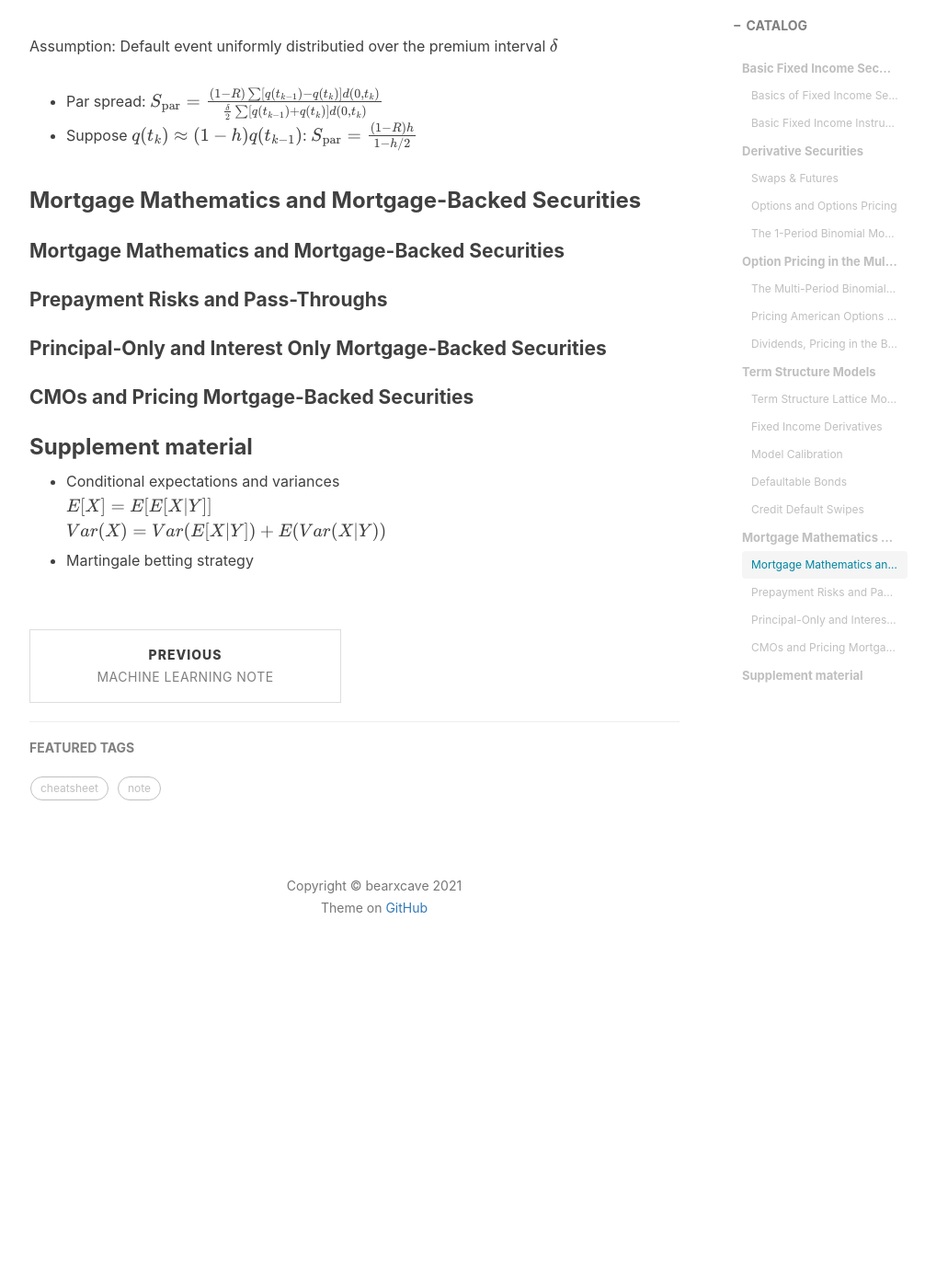
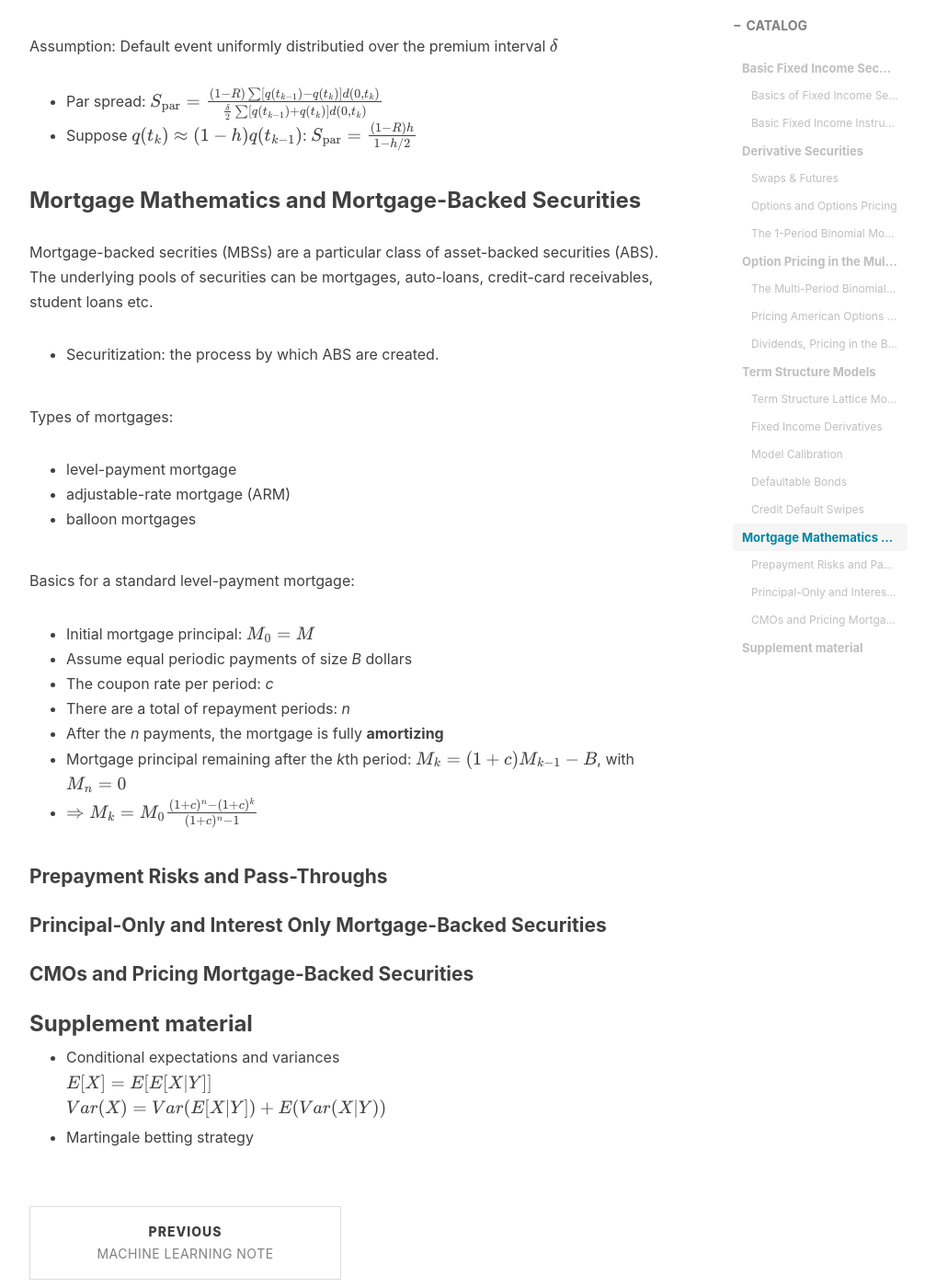
Before and after one commit to Bearxcave/Bearxcave.github.io, a Jekyll site: the page built from _posts/2021-03-12-cheatsheet-FE&RM-I.md, in a window 1280 px wide and 1400 px high, scrolled down 4605 px. Shown: the whole window at 92% size, without its empty margins (233-1239 px from the left). Built offline with Jekyll 4.4.1, drawn with Linux system fonts in a browser that asks for light colours; nearby versions of some CDN libraries; formulas are drawn with MathJax 3; comment, search, counter and statistics services are not loaded; before the commit the page ends 5669 px from its top, so only the background shows below that.

Commit message:
Update 2021-03-12-cheatsheet-FE&RM-I.md

```diff
--- a/_posts/2021-03-12-cheatsheet-FE&RM-I.md
+++ b/_posts/2021-03-12-cheatsheet-FE&RM-I.md
@@ -152,7 +152,22 @@ Assumption: Default event uniformly distributied over the premium interval $\del
 
 ### Mortgage Mathematics and Mortgage-Backed Securities
 
-#### Mortgage Mathematics and Mortgage-Backed Securities
+Mortgage-backed secrities (MBSs) are a particular class of asset-backed securities (ABS). The underlying pools of securities can be mortgages, auto-loans, credit-card receivables, student loans etc.
+* Securitization: the process by which ABS are created.
+
+Types of mortgages:
+* level-payment mortgage
+* adjustable-rate mortgage (ARM)
+* balloon mortgages
+
+Basics for a standard level-payment mortgage:
+* Initial mortgage principal: $M_0 = M$
+* Assume equal periodic payments of size *B* dollars
+* The coupon rate per period: *c*
+* There are a total of repayment periods: *n*
+* After the *n* payments, the mortgage is fully __amortizing__
+* Mortgage principal remaining after the *k*th period: $M_k=(1+c)M_{k-1}-B$, with $M_n=0$
+* $\Rightarrow M_k = M_0 \frac{(1+c)^n-(1+c)^k}{(1+c)^n-1}$
 
 #### Prepayment Risks and Pass-Throughs
 
```
